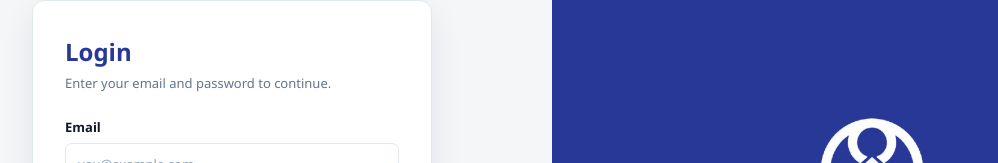
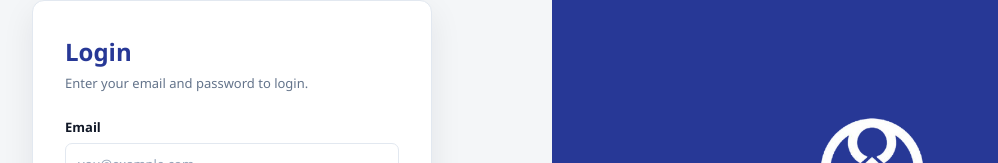
Before and after one commit to raihan-lail/room-management-system, a React app in the folder frontend/: page /login in a window 1280 px wide. Shown: the part 202-365 px from the top of the page, without its empty margins (88-1086 px from the left). Built offline with nearby package versions, Linux system fonts and the light colour scheme; no server answers; the HTML template or start-up script is replaced by a standard one.

Commit message:
test changes

```diff
--- a/frontend/src/pages/auth/login.jsx
+++ b/frontend/src/pages/auth/login.jsx
@@ -46,7 +46,7 @@ export default function Login() {
           <div className="login-heading">
             <h1 className="login-title">Login</h1>
             <p className="login-subtitle">
-              Enter your email and password to continue.
+              Enter your email and password to login.
             </p>
           </div>
 
```
